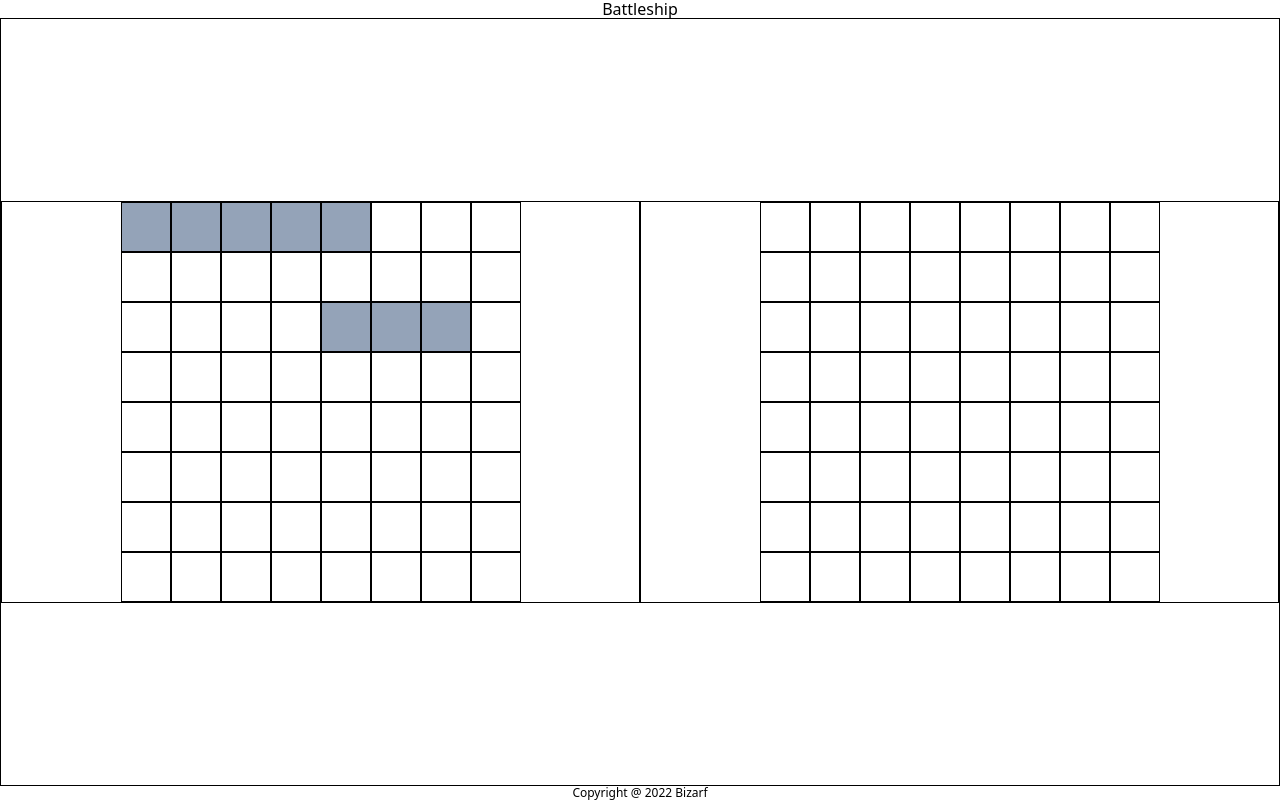
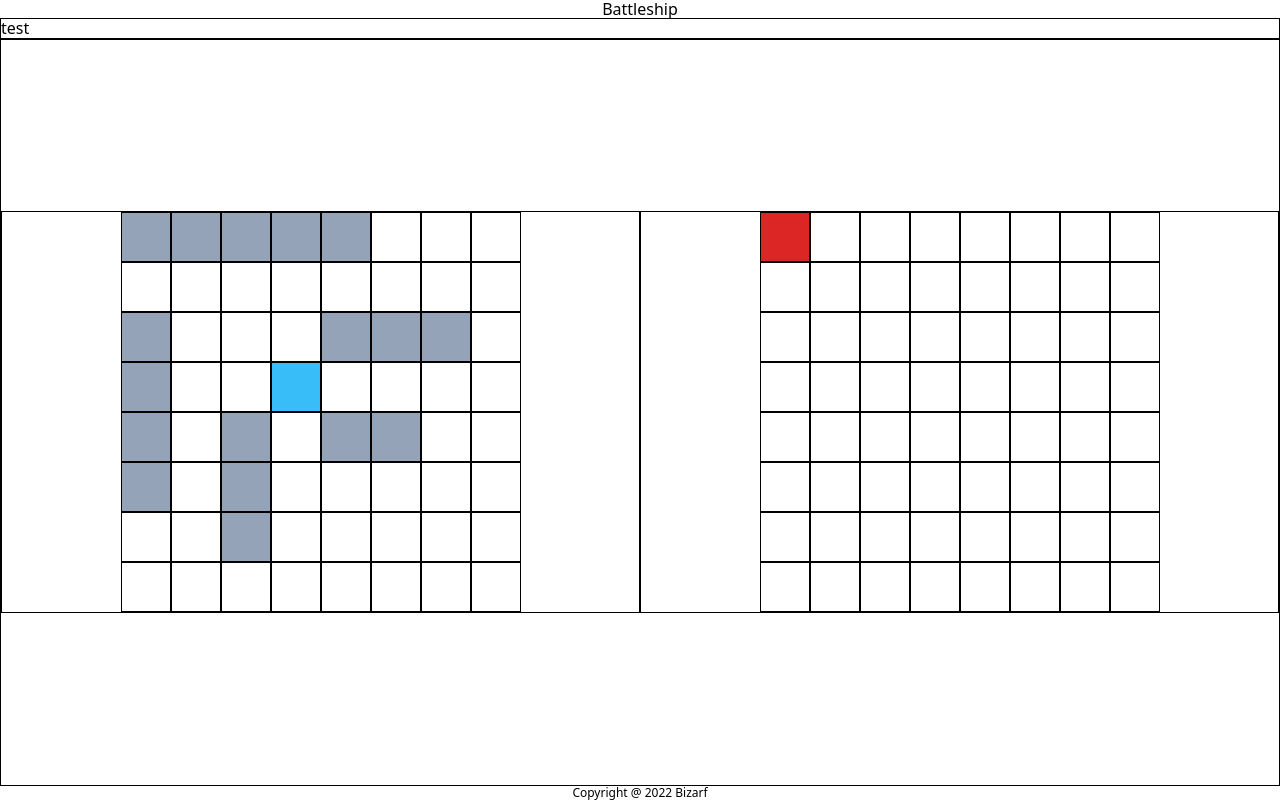
Before and after one commit to bizarf/odin-battleship, a website built with webpack: page dist/index.html in a window 1280 px wide. Both pictures are taken after a click on the element 784 px from the left and 227 px from the top of the page. Built offline with nearby package versions, Linux system fonts and the light colour scheme.

Commit message:
Fixed the recieveAttack function. Made a rough version of the game logic. Just need to rewrite, clean up and fix any bugs?

```diff
--- a/src/index.js
+++ b/src/index.js
@@ -2,7 +2,7 @@ import Player from "./scripts/player";
 import * as dom from "./scripts/DOM"
 
 export const human = new Player('human');
-const computer = new Player('computer');
+export const computer = new Player('computer');
 dom.makePlayerBoardDOM();
 dom.makeComputerBoardDOM();
 
@@ -10,6 +10,21 @@ dom.getPlayerBoardPosition()
 dom.getComputerBoardPosition()
 human.board.placeShip([0, 0], 'hor', 'carrier', 5);
 human.board.placeShip([2, 4], 'hor', 'cruiser', 3);
+human.board.placeShip([2, 0], 'vert', 'battleship', 4);
+human.board.placeShip([4, 2], 'vert', 'submarine', 3);
+human.board.placeShip([4, 4], 'hor', 'destroyer', 2);
+computer.board.placeShip([0, 0], 'hor', 'carrier', 5);
+computer.board.placeShip([2, 4], 'hor', 'cruiser', 3);
+computer.board.placeShip([2, 0], 'vert', 'battleship', 4);
+computer.board.placeShip([4, 2], 'vert', 'submarine', 3);
+computer.board.placeShip([4, 4], 'hor', 'destroyer', 2);
 console.log(human.board.board)
 // human.randomShipPlacement()
-dom.renderPlayerShips()
+dom.renderPlayerBoard()
+dom.renderComputerBoard()
+
+function game() {
+    // dom.getComputerBoardPosition()
+}
+
+game()
--- a/src/scripts/DOM.js
+++ b/src/scripts/DOM.js
@@ -1,5 +1,6 @@
 import {
-    human
+    human,
+    computer
 } from "../index";
 
 const playerBoard = document.querySelector('.playerBoard')
@@ -43,20 +44,64 @@ export function getComputerBoardPosition() {
         const x = parseInt(square.dataset.pos[0])
         const y = parseInt(square.dataset.pos[2])
         const position = [x, y]
-        console.log(position)
+        // console.log(position)
+        if (computer.board.checkAllShipStatus() === false) {
+            computer.board.receiveAttack(position)
+            renderComputerBoard()
+        }
+        // human.endTurn()
+        if (human.board.checkAllShipStatus() === false) {
+            computer.computerPlay()
+            renderPlayerBoard()
+        }
+
+        if (computer.board.checkAllShipStatus() === true) {
+            alert('a winner is you')
+        }
+
+        if (human.board.checkAllShipStatus() === true) {
+            alert('a loser is you')
+        }
     }))
 }
 
 // square.classList.add('shipStrike')
 
-export function renderPlayerShips() {
+export function renderPlayerBoard() {
     const playerBoardSquare = document.querySelectorAll('.playerBoardSquare');
     playerBoardSquare.forEach(square => {
+        // convert the dataset pos into numbers and then make that a variable so that it's easier to handle
         const x = parseInt(square.dataset.pos[0])
         const y = parseInt(square.dataset.pos[2])
-        const position = [x, y]
-        if (human.board.board[position[0]][position[1]].ship != false) {
+        const position = human.board.board[x][y];
+        if (position.ship != false) {
             square.classList.add('ship')
+        }
+
+        // if ship is hit remove the ship class and add the strike class
+        if (position.hit === true) {
+            square.classList.remove('ship')
+            square.classList.add('shipStrike')
+        }
+
+        if (position.missedShot === true) {
+            square.classList.add('missedShot')
         }
     })
 }
+
+export function renderComputerBoard() {
+    const computerBoardSquare = document.querySelectorAll('.computerBoardSquare');
+    computerBoardSquare.forEach(square => {
+        const x = parseInt(square.dataset.pos[0]);
+        const y = parseInt(square.dataset.pos[2]);
+        const position = computer.board.board[x][y];
+        if (position.hit === true) {
+            square.classList.add('shipStrike');
+        }
+
+        if (position.missedShot === true) {
+            square.classList.add('missedShot');
+        }
+    })
+}
--- a/src/scripts/gameboard.js
+++ b/src/scripts/gameboard.js
@@ -48,7 +48,7 @@ class Gameboard {
 
         if (direction === 'hor') {
             // prevent placing a ship off the board
-            if (pos[1] + length - 1 >= 7) return false
+            if (pos[1] + length - 1 > 7) return false
 
             for (let i = 0; i < length; i++) {
                 if (this.board[pos[0]][pos[1] + i].ship === false) {
@@ -58,7 +58,7 @@ class Gameboard {
         }
 
         if (direction === 'vert') {
-            if (pos[0] + length - 1 >= 7) return false
+            if (pos[0] + length - 1 > 7) return false
 
             for (let i = 0; i < length; i++) {
                 if (this.board[pos[0] + i][pos[1]].ship === false) {
@@ -77,14 +77,20 @@ class Gameboard {
     receiveAttack(pos) {
         const attackPosition = this.board[pos[0]][pos[1]];
 
+        if (attackPosition.hit === true || attackPosition.missedShot === true) {
+            return false;
+        }
+
         if (attackPosition.ship != false) {
             const shipIndex = this.getShipIndex(attackPosition.ship);
             this.ships[shipIndex].hit();
             attackPosition.hit = true;
+            return true
         }
 
         if (attackPosition.ship === false) {
             attackPosition.missedShot = true;
+            return true
         }
     }
 
--- a/src/scripts/player.js
+++ b/src/scripts/player.js
@@ -1,19 +1,32 @@
 import Gameboard from "./gameboard";
+import {
+    human,
+    computer
+} from "../index";
 
 class Player {
     constructor(name) {
         this.name = name;
-        this.turn = null;
+        this.turn = false;
         this.board = new Gameboard();
     }
 
     computerPlay() {
-        if (this.turn === true) {
-            const x = Math.floor(Math.random() * 8);
-            const y = Math.floor(Math.random() * 8);
-            const move = [x, y]
-            return move
+        // if (this.turn === true && this.name === 'computer') {
+        const x = Math.floor(Math.random() * 8);
+        const y = Math.floor(Math.random() * 8);
+        const move = [x, y];
+
+        if (human.board.receiveAttack(move) === true) {
+            human.board.receiveAttack(move);
+            return;
         }
+
+        if (human.board.receiveAttack(move) === false) {
+            this.computerPlay();
+        };
+
+        // }
         //  make computer send random shot
         // if square does not contain either hit:true, or missedShot: true then mark on the human player boards depending on if a ship is there
         // if square does contain either hit:true or missedShot: true then redo random shot
@@ -38,6 +51,10 @@ class Player {
                 length: 3
             },
             {
+                ship: 'submarine',
+                length: 3
+            },
+            {
                 ship: 'destroyer',
                 length: 2
             }
@@ -46,6 +63,18 @@ class Player {
         // this.board.placeShip([0, 0], 'vert', 'carrier', 5);
         console.log(this.board.isPlaceable([0, 0], 5, 'hor'))
     }
-}
+
+    endTurn() {
+        if (this.turn === true) {
+            this.turn = false;
+        };
+    };
+
+    startTurn() {
+        if (this.turn === false) {
+            this.turn = true;
+        };
+    };
+};
 
 export default Player;
--- a/src/scripts/tests/gameboard.test.js
+++ b/src/scripts/tests/gameboard.test.js
@@ -59,6 +59,13 @@ test('miss is recorded on the board', () => {
     expect(board.board[6][6].hit).toBe(false);
 })
 
+test('returns false if the square already has a hit or a missed shot recorded', () => {
+    const board = new Gameboard();
+    board.placeShip([0, 0], 'hor', 'destroyer', 2);
+    board.receiveAttack([0, 0]);
+    expect(board.receiveAttack([0, 0])).toBe(false);
+})
+
 test('checks and returns true if all boats on the board have been sunk', () => {
     const board = new Gameboard();
     board.placeShip([0, 0], 'vert', 'destroyer', 1);
```
Also changed, not shown: dist/css/style.css, dist/index.html, dist/main.js.
